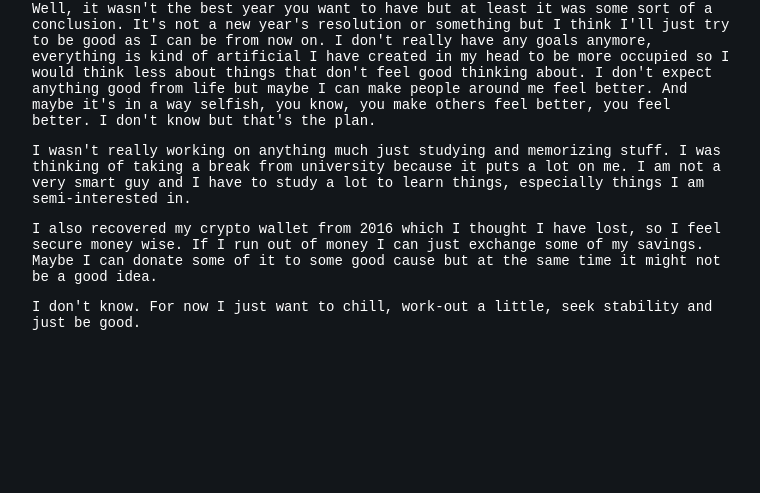
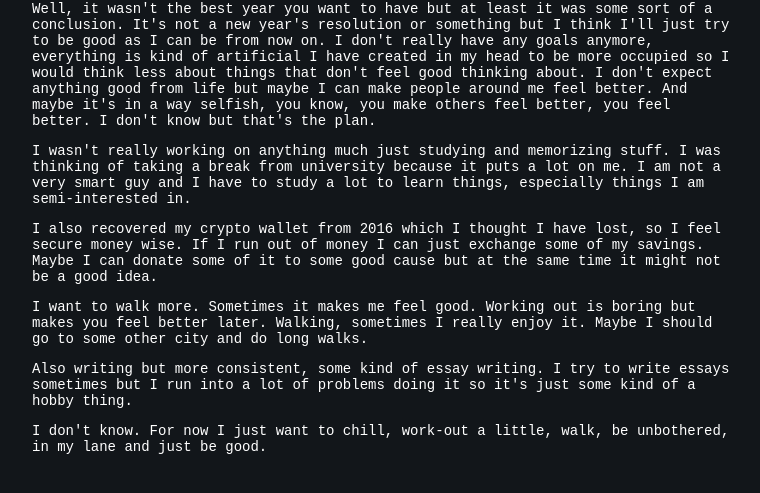
Before and after one commit to rokasge/rokasge.github.io, a plain HTML site: page be-good.html in a window 1280 px wide. Shown: the part 155-648 px from the top of the page, without its empty margins (258-1018 px from the left). Drawn offline with Linux system fonts and the light colour scheme.

Commit message:
Update be-good.html

```diff
--- a/be-good.html
+++ b/be-good.html
@@ -45,6 +45,8 @@
     <p>Well, it wasn't the best year you want to have but at least it was some sort of a conclusion. It's not a new year's resolution or something but I think I'll just try to be good as I can be from now on. I don't really have any goals anymore, everything is kind of artificial I have created in my head to be more occupied so I would think less about things that don't feel good thinking about. I don't expect anything good from life but maybe I can make people around me feel better. And maybe it's in a way selfish, you know, you make others feel better, you feel better. I don't know but that's the plan.</p>
     <p>I wasn't really working on anything much just studying and memorizing stuff. I was thinking of taking a break from university because it puts a lot on me. I am not a very smart guy and I have to study a lot to learn things, especially things I am semi-interested in.</p>
     <p>I also recovered my crypto wallet from 2016 which I thought I have lost, so I feel secure money wise. If I run out of money I can just exchange some of my savings. Maybe I can donate some of it to some good cause but at the same time it might not be a good idea.</p>
-    <p>I don't know. For now I just want to chill, work-out a little, seek stability and just be good. </p>
+    <p>I want to walk more. Sometimes it makes me feel good. Working out is boring but makes you feel better later. Walking, sometimes I really enjoy it. Maybe I should go to some other city and do long walks.</p>
+    <p>Also writing but more consistent, some kind of essay writing. I try to write essays sometimes but I run into a lot of problems doing it so it's just some kind of a hobby thing.</p>
+    <p>I don't know. For now I just want to chill, work-out a little, walk, be unbothered, in my lane and just be good. </p>
   </body>
 </html>
```
